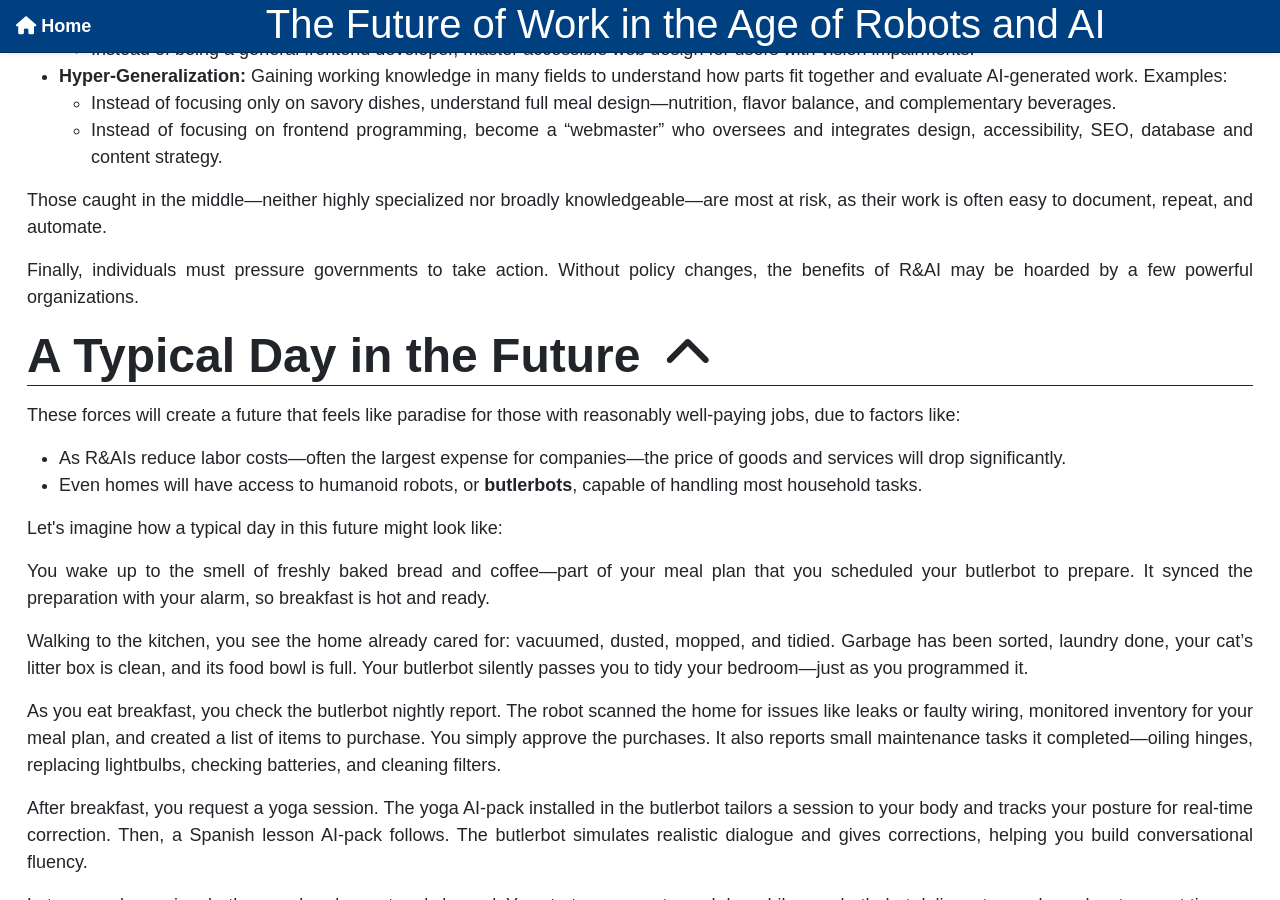
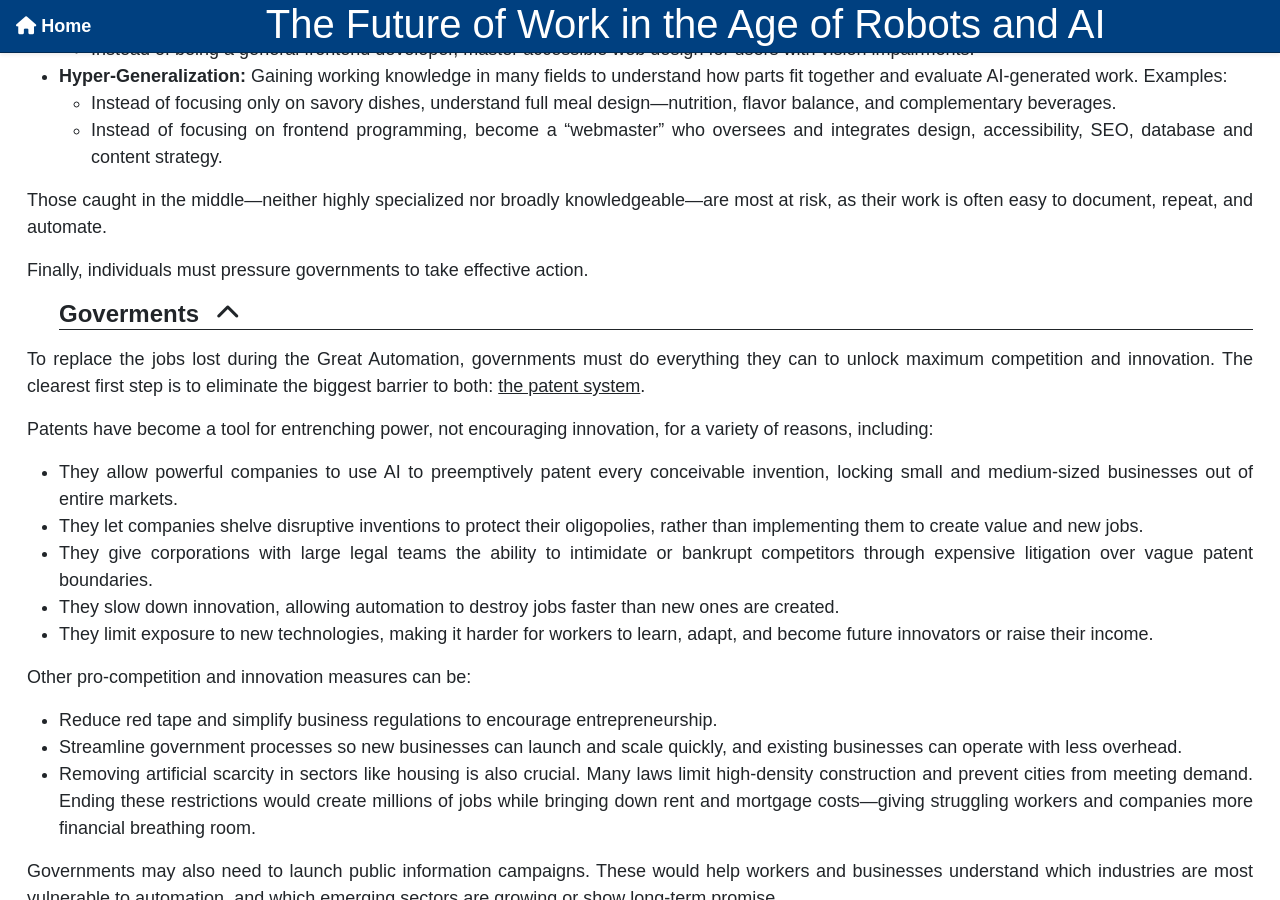
Before and after one commit to ErnestEnki/ernestenki.github.io, a Jekyll site: the page built from _articles/2025-03-28-future_of_work_age_of_robots_and_ai.html, in a window 1280 px wide and 900 px high, scrolled down 8296 px. Built offline with Jekyll 4.4.1, drawn with Linux system fonts in a browser that asks for light colours; some web fonts are replaced; comment, search, counter and statistics services are not loaded; some of the changed text lies outside the part shown.

Commit message:
Updating draft article

```diff
--- a/_articles/2025-03-28-future_of_work_age_of_robots_and_ai.html
+++ b/_articles/2025-03-28-future_of_work_age_of_robots_and_ai.html
@@ -250,6 +250,7 @@
         <p>In light of these considerations, how should individuals and governments prepare for the upcoming era of R&AI?</p>
 
         <h3>Individuals</h3>
+        <div>
           <p>Individuals should learn: <strong>How to Work with AIs</strong>, and <strong>Areas of Exclusive Mastery</strong></p>
 
           <p>The first step is learning how to make the best use of AIs—understanding their strengths, adapting them to your needs, and recognizing their limits. Human-AI interaction happens in three directions, and each one requires separate practice:</p>
@@ -280,7 +281,32 @@
 
           <p>Those caught in the middle—neither highly specialized nor broadly knowledgeable—are most at risk, as their work is often easy to document, repeat, and automate.</p>
 
-        <p>Finally, individuals must pressure governments to take action. Without policy changes, the benefits of R&AI may be hoarded by a few powerful organizations.</p>
+          <p>Finally, individuals must pressure governments to take effective action.</p>
+        </div>
+        <h3>Goverments</h3>
+        <div>
+          <p>To replace the jobs lost during the Great Automation, governments must do everything they can to unlock maximum competition and innovation. The clearest first step is to eliminate the biggest barrier to both: <a href="/books/patent_dystopia/summary.html" target="_blank">the patent system</a>.</p>
+          <p>Patents have become a tool for entrenching power, not encouraging innovation, for a variety of reasons, including:</p>
+
+          <ul>
+            <li>They allow powerful companies to use AI to preemptively patent every conceivable invention, locking small and medium-sized businesses out of entire markets.</li>
+            <li>They let companies shelve disruptive inventions to protect their oligopolies, rather than implementing them to create value and new jobs.</li>
+            <li>They give corporations with large legal teams the ability to intimidate or bankrupt competitors through expensive litigation over vague patent boundaries.</li>
+            <li>They slow down innovation, allowing automation to destroy jobs faster than new ones are created.</li>
+            <li>They limit exposure to new technologies, making it harder for workers to learn, adapt, and become future innovators or raise their income.</li>
+          </ul>
+
+          <p>Other pro-competition and innovation measures can be:</p>
+          <ul>
+            <li>Reduce red tape and simplify business regulations to encourage entrepreneurship.</li>
+            <li>Streamline government processes so new businesses can launch and scale quickly, and existing businesses can operate with less overhead.</li>
+            <li>Removing artificial scarcity in sectors like housing is also crucial. Many laws limit high-density construction and prevent cities from meeting demand. Ending these restrictions would create millions of jobs while bringing down rent and mortgage costs—giving struggling workers and companies more
+              financial breathing room.</li>
+          </ul>
+
+          <p>Governments may also need to launch public information campaigns. These would help workers and businesses understand which industries are most vulnerable to automation, and which emerging sectors are growing or show long-term promise.</p>
+
+        </div>
       </div>
 
       <h1>A Typical Day in the Future</h1>
@@ -352,14 +378,6 @@
           <li><strong>White-collar workers</strong> will become <em>researchers</em>, producing new knowledge, inventions, and creative works. These will be packaged into modular <em>AI-packs</em> and sold in app store-style marketplaces, where R&AIs will integrate and replicate them across society.</li>
         </ul>
 
-        <p>However, for this good future to be realized, it is essential to abolish the patent system. Patents have become a bottleneck to innovation and job creation for a variety of reasons, including:</p>
-
-        <ul>
-          <li>They allow powerful companies to use AI to preemptively patent every imaginable invention, locking SMEs out of entire markets.</li>
-          <li>They let companies shelve disruptive innovations to protect monopolies, rather than deploying them to create value and jobs.</li>
-          <li>They give corporations with large legal teams the ability to intimidate and bankrupt competitors through litigation around the subjective scope of patents.</li>
-          <li>They slow the pace of innovation, allowing automation to outpace the creation of new jobs.</li>
-        </ul>
 
         <p>We already have the tools and knowledge required to build a prosperous future. The challenge is to use them wisely and restructure the rules of the game so that innovation benefits everyone, not just the powerful few.</p>
 
```
Lines whose indentation alone changed are shown as unchanged.
